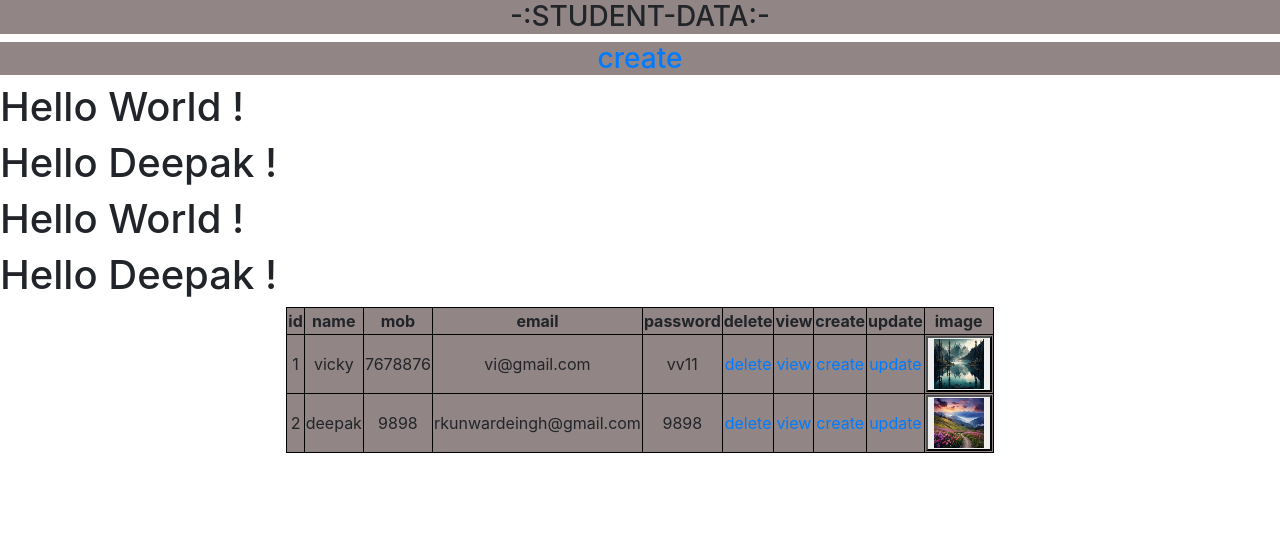
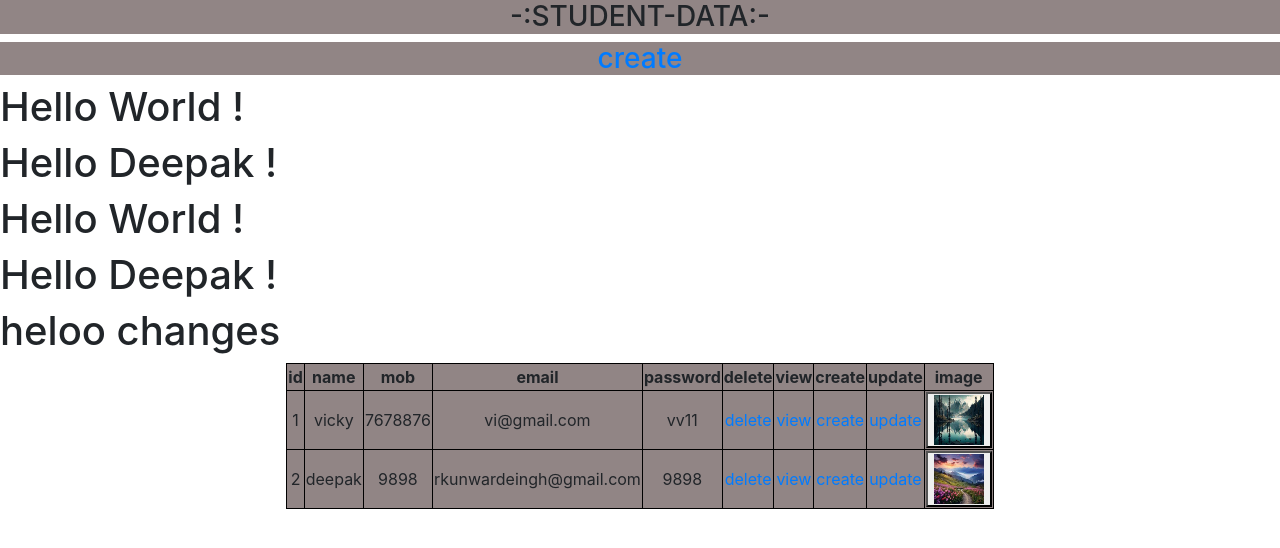
Before and after one commit to rkunwardeepasingh001/crud, a Django app: page / in a window 1280 px wide. Shown: the top 548 px of the page. Run offline with Django 4.2, Linux system fonts and the light colour scheme; data comes from the database, SQL or seed files in the repository.

Commit message:
today's commit

```diff
--- a/app1/templates/retrive.html
+++ b/app1/templates/retrive.html
@@ -59,6 +59,7 @@
     </td>
     </tr>
     {% endfor %}
+    <h1>heloo changes</h1>
   </table>
 </body>
 </html>
```
